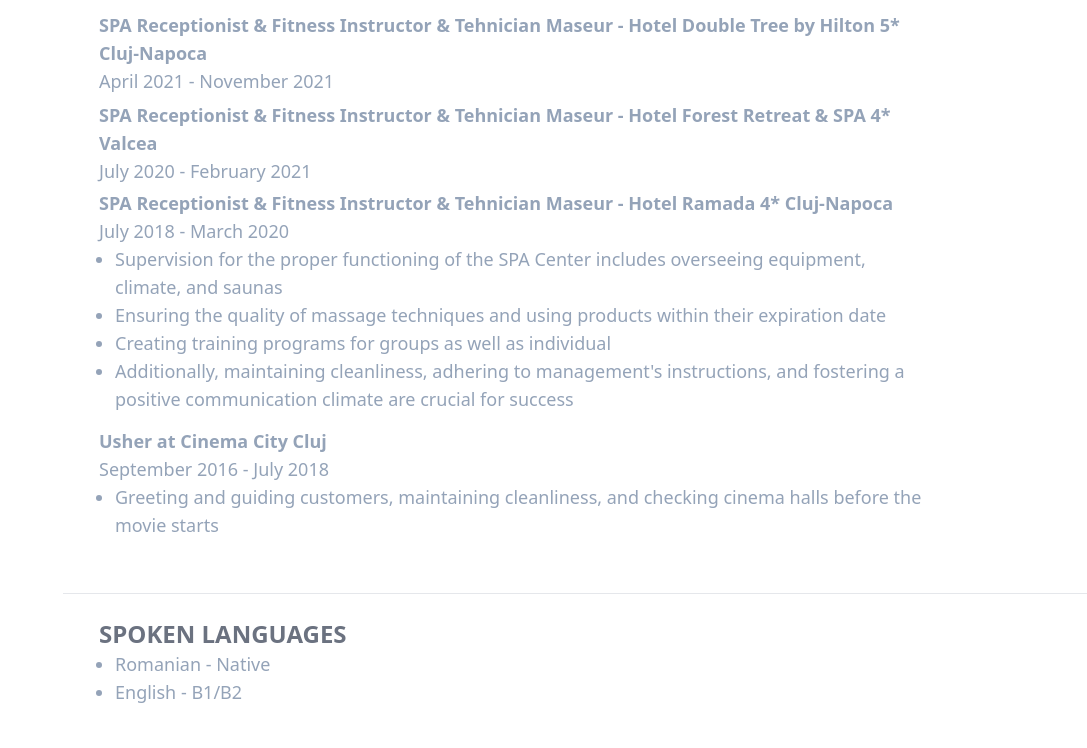
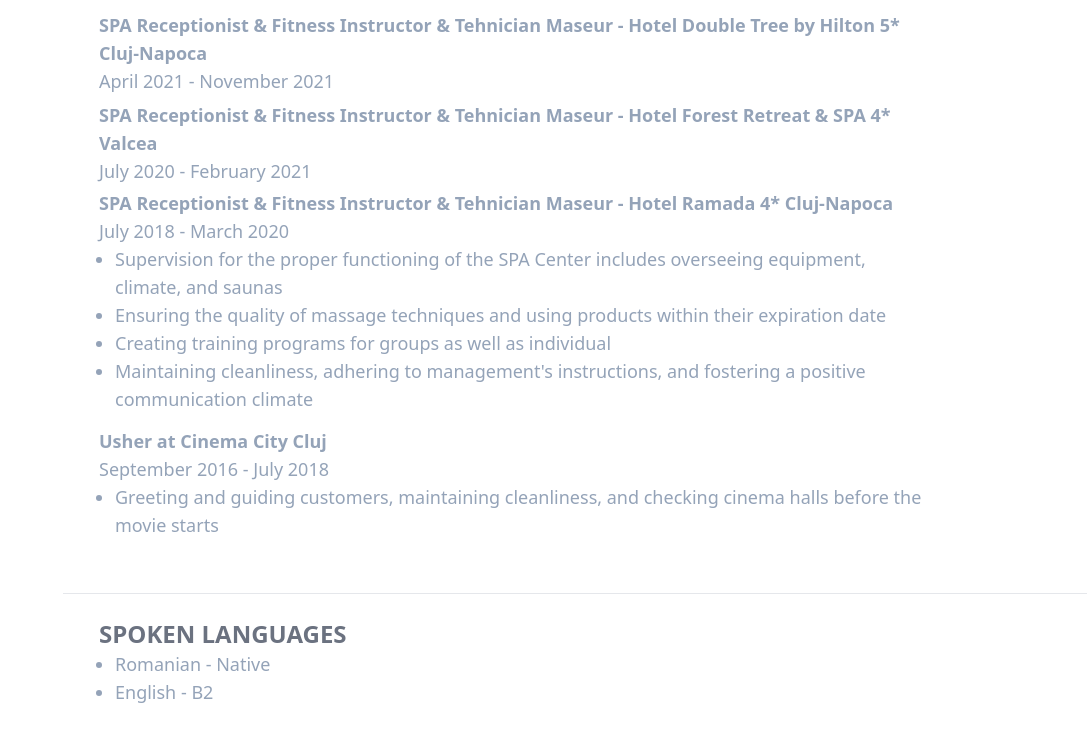
Before and after one commit to Singeorzan97/CV, a plain HTML site: page CV.html in a window 1280 px wide. Shown: the part 2893-3641 px from the top of the page, without its empty margins (193-1280 px from the left). Drawn offline with nearby package versions, Linux system fonts and the light colour scheme.

Commit message:
Minor adjustments

```diff
--- a/CV.html
+++ b/CV.html
@@ -181,7 +181,7 @@
                     </ul>
 
 
-                    <h2 class="mt-3 font-bold">Post-Secondary Education at the High School for the Visually Impaired</h2>
+                    <h2 class="mt-3 font-bold">Post-Secondary Education at the High School for the Visually Impaired, Cluj-Napoca</h2>
                     <h2>Certificate of qualification and completion at Level 5 for Massage Therapist</h2>
                     <h6>September 2016 - July 2018</h6>
                     <ul class="ml-4 mb-1.5 list-disc list-outside">
@@ -228,7 +228,7 @@
                         <li>Supervision for the proper functioning of the SPA Center includes overseeing equipment, climate, and saunas</li>
                         <li>Ensuring the quality of massage techniques and using products within their expiration date</li>
                         <li>Creating training programs for groups as well as individual</li>
-                        <li>Additionally, maintaining cleanliness, adhering to management's instructions, and fostering a positive communication climate are crucial for success</li>
+                        <li>Maintaining cleanliness, adhering to management's instructions, and fostering a positive communication climate</li>
                     </ul>
 
                     <h2 class="mt-3.5 font-bold">Usher at Cinema City Cluj</h2>
@@ -246,7 +246,7 @@
                     <h2 class="text-2xl text-gray-500 font-bold" id="LANGUAGES">SPOKEN LANGUAGES</h2>
                     <ul class="ml-4 mb-1.5 list-disc list-outside">
                         <li class="text-slate-400 text-lg">Romanian - Native</li>
-                        <li class="text-slate-400 text-lg">English - B1/B2</li>
+                        <li class="text-slate-400 text-lg">English - B2</li>
                     </ul>
                 </section>
         </main>
```
